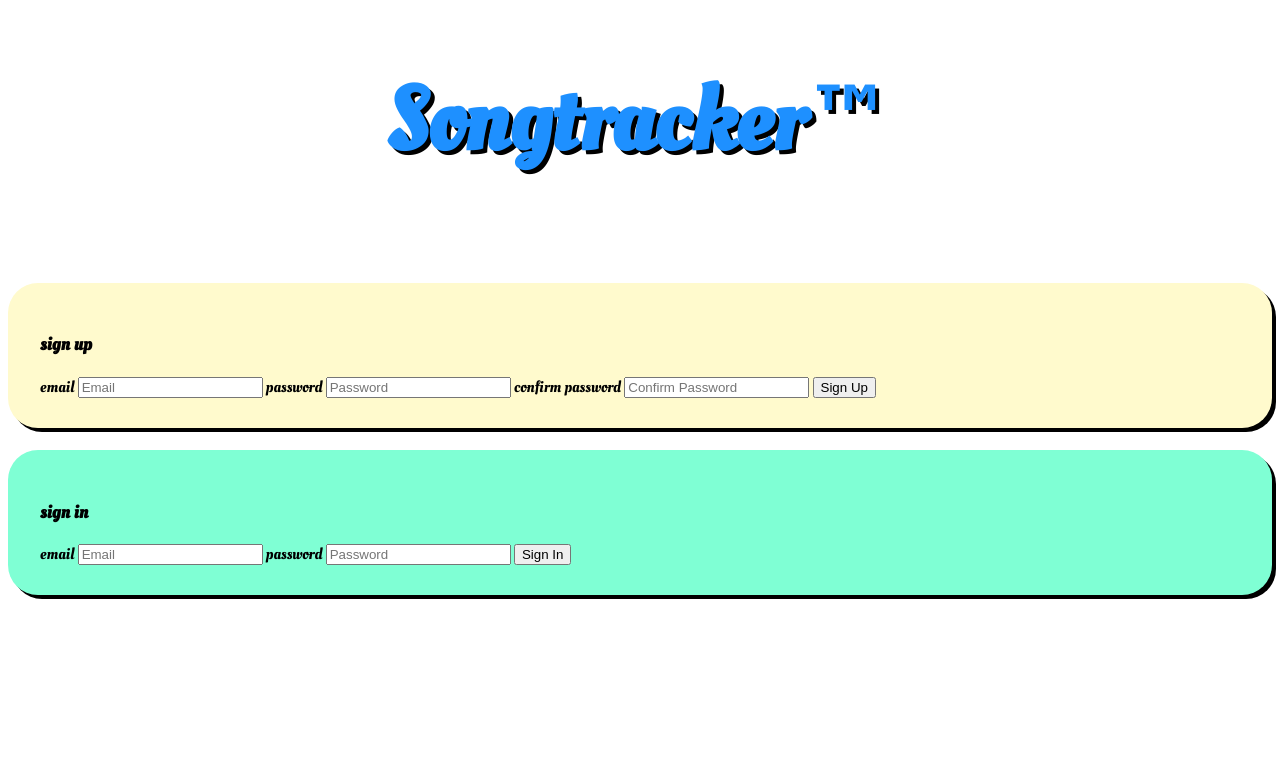
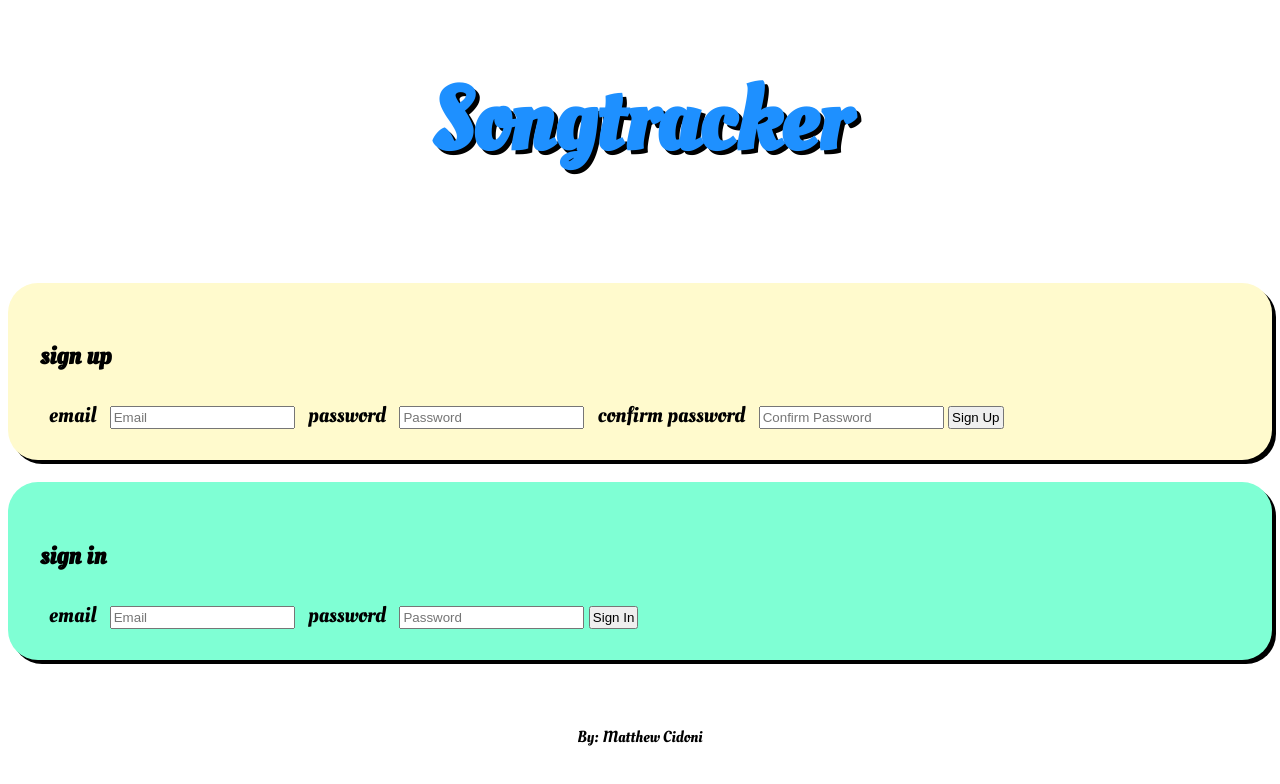
Before and after one commit to mcidoni/Songtracker-client, a website built with webpack: page index.html in a window 1280 px wide. Built offline with nearby package versions, Linux system fonts and the light colour scheme.

Commit message:
added more styling

```diff
--- a/assets/styles/index.scss
+++ b/assets/styles/index.scss
@@ -24,21 +24,36 @@ h1  {
   border-radius: 30px;
   border: 0px;
   box-shadow: 4px 4px black;
+  font-size: 22px;;
 }
 
 #sign-in-form {
   background-color: aquamarine;
   border-radius: 30px;
   box-shadow: 4px 4px black;
+  font-size: 22px;
 }
 
 #change-password-form {
   background-color: lightpink;
   border-radius: 30px;
   box-shadow: 4px 4px black;
+  font-size: 22px;
 }
 
 fieldset {
   border: none;
   padding: 30px;
 }
+
+input {
+  padding: 2px;
+}
+
+label {
+  padding: 9px;
+}
+
+div {
+  text-align: center;
+}
--- a/index.html
+++ b/index.html
@@ -13,7 +13,7 @@
       <script src="public/application.js" type="text/javascript" charset="utf-8" defer></script>
     </head>
     <body>
-      <h1>Songtracker™</h1>
+      <h1>Songtracker</h1>
       <br>
       <p id="message"></p>
       <section id="sign-up-section">
@@ -61,5 +61,7 @@
         <button id="sign-out" class="hidden">Sign Out</button>
       </section>
       <br>
+
+      <div>By: Matthew Cidoni</div>
     </body>
 </html>
```
